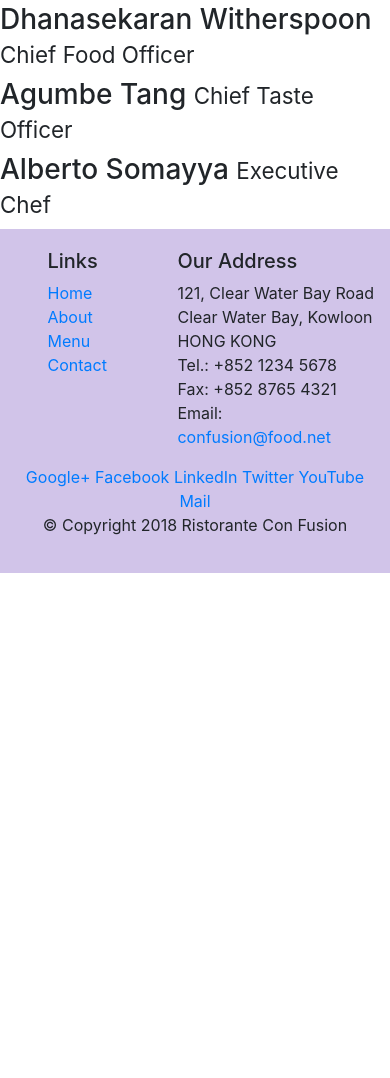
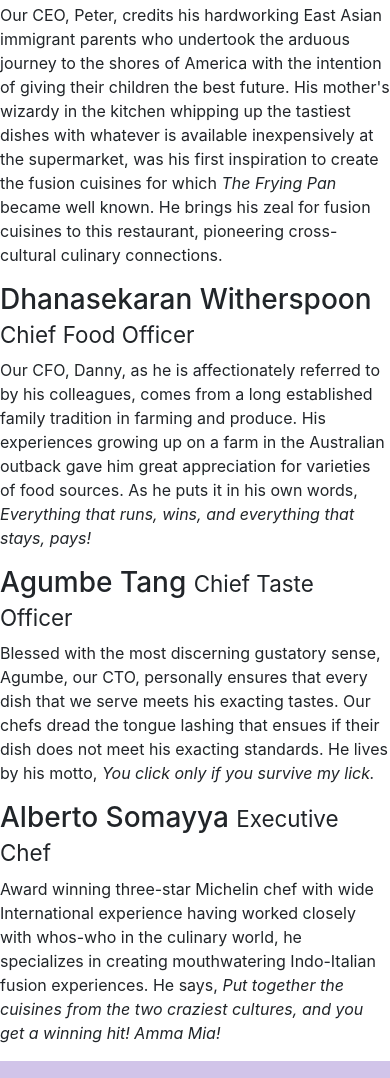
Before and after one commit to iamhammadaali/bootstrap-test, a website: page aboutus.html in a window 390 px wide. Shown: the part 970-2048 px from the top of the page. Before the commit the page ends 1543 px from the top, so only its background shows below. Drawn offline with nearby package versions, Linux system fonts and the light colour scheme.

Commit message:
second task

```diff
--- a/aboutus.html
+++ b/aboutus.html
@@ -51,13 +51,13 @@
             <div>
                 <h2>Corporate Leadership</h2>
                 <h3>Peter Pan <small>Chief Epicurious Officer</small></h3>
-                <p class="d-none d-sm-block">Our CEO, Peter, credits his hardworking East Asian immigrant parents who undertook the arduous journey to the shores of America with the intention of giving their children the best future. His mother's wizardy in the kitchen whipping up the tastiest dishes with whatever is available inexpensively at the supermarket, was his first inspiration to create the fusion cuisines for which <em>The Frying Pan</em> became well known. He brings his zeal for fusion cuisines to this restaurant, pioneering cross-cultural culinary connections.</p>
+                <p >Our CEO, Peter, credits his hardworking East Asian immigrant parents who undertook the arduous journey to the shores of America with the intention of giving their children the best future. His mother's wizardy in the kitchen whipping up the tastiest dishes with whatever is available inexpensively at the supermarket, was his first inspiration to create the fusion cuisines for which <em>The Frying Pan</em> became well known. He brings his zeal for fusion cuisines to this restaurant, pioneering cross-cultural culinary connections.</p>
                 <h3>Dhanasekaran Witherspoon <small>Chief Food Officer</small></h3>
-                <p class="d-none d-sm-block">Our CFO, Danny, as he is affectionately referred to by his colleagues, comes from a long established family tradition in farming and produce. His experiences growing up on a farm in the Australian outback gave him great appreciation for varieties of food sources. As he puts it in his own words, <em>Everything that runs, wins, and everything that stays, pays!</em></p>
+                <p >Our CFO, Danny, as he is affectionately referred to by his colleagues, comes from a long established family tradition in farming and produce. His experiences growing up on a farm in the Australian outback gave him great appreciation for varieties of food sources. As he puts it in his own words, <em>Everything that runs, wins, and everything that stays, pays!</em></p>
                 <h3>Agumbe Tang <small>Chief Taste Officer</small></h3>
-                <p class="d-none d-sm-block">Blessed with the most discerning gustatory sense, Agumbe, our CTO, personally ensures that every dish that we serve meets his exacting tastes. Our chefs dread the tongue lashing that ensues if their dish does not meet his exacting standards. He lives by his motto, <em>You click only if you survive my lick.</em></p>
+                <p >Blessed with the most discerning gustatory sense, Agumbe, our CTO, personally ensures that every dish that we serve meets his exacting tastes. Our chefs dread the tongue lashing that ensues if their dish does not meet his exacting standards. He lives by his motto, <em>You click only if you survive my lick.</em></p>
                 <h3>Alberto Somayya <small>Executive Chef</small></h3>
-                <p class="d-none d-sm-block">Award winning three-star Michelin chef with wide International experience having worked closely with whos-who in the culinary world, he specializes in creating mouthwatering Indo-Italian fusion experiences. He says, <em>Put together the cuisines from the two craziest cultures, and you get a winning hit! Amma Mia!</em></p>
+                <p >Award winning three-star Michelin chef with wide International experience having worked closely with whos-who in the culinary world, he specializes in creating mouthwatering Indo-Italian fusion experiences. He says, <em>Put together the cuisines from the two craziest cultures, and you get a winning hit! Amma Mia!</em></p>
             </div>
        </div>
 
```
